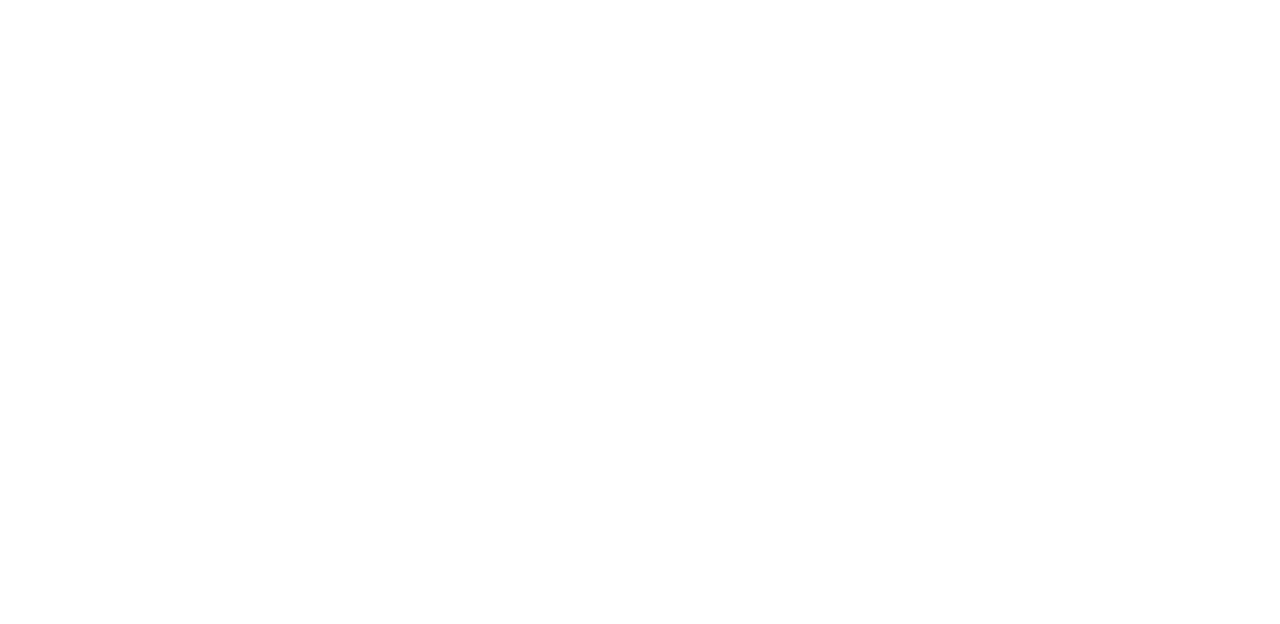
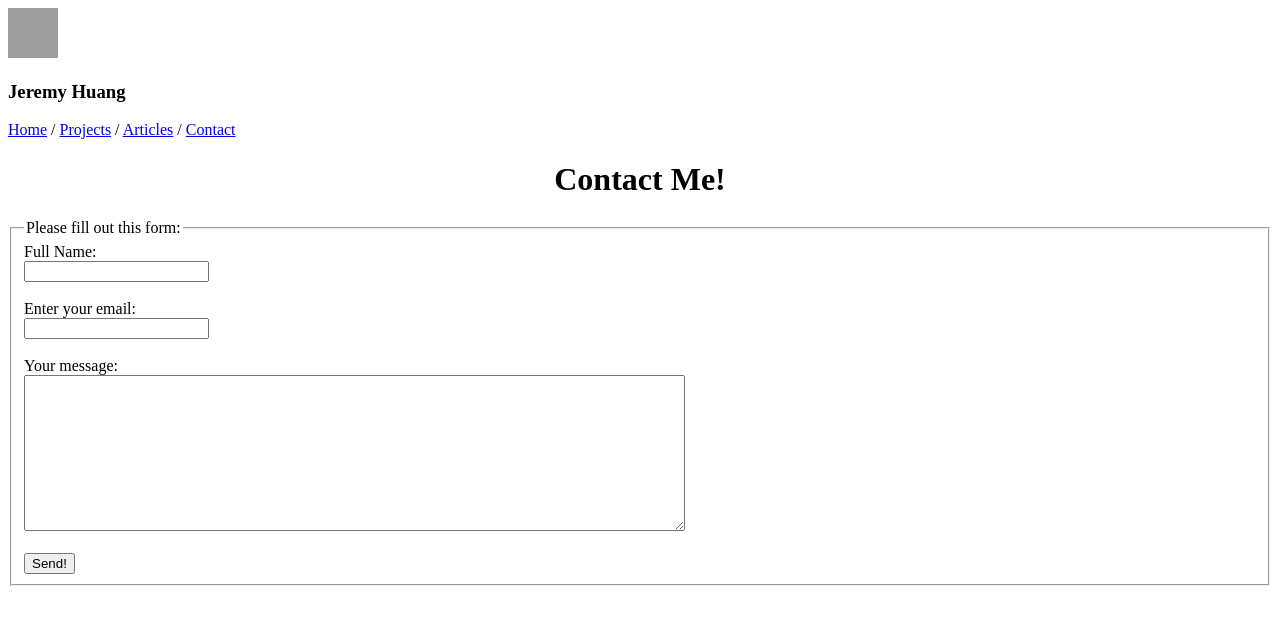
Before and after one commit to MilcToast/roadmap_sh_projects, a plain HTML site: page Frontend_Projects/Basic_HTML_Website/contact.html in a window 1280 px wide. Drawn offline with Linux system fonts and the light colour scheme; grey boxes are pictures that could not be loaded.

Commit message:
update contact.html

```diff
--- a/Frontend_Projects/Basic_HTML_Website/contact.html
+++ b/Frontend_Projects/Basic_HTML_Website/contact.html
@@ -14,6 +14,31 @@
     <meta property="og:type" content="website">
   </head>
   <body>
-
+    <header>
+      <img src="https://encrypted-tbn0.gstatic.com/images?q=tbn:ANd9GcTO21LGQcFpfndRusrGd7f95gilqffPIgCsRgKfakSrii99ttY5P9NmqximZVvDRSG1S2Q&usqp=CAU"
+        alt="amongus booty" width="50" height="50">
+      <h3>Jeremy Huang</h3>
+      <nav>
+        <a title="Visit Homepage!" href="index.html">Home</a> /
+        <a title="Visit Projects!" href="projects.html">Projects</a> /
+        <a title="Articles!" href="articles.html">Articles</a> /
+        <a title="Contact me!" href="contact.html">Contact</a>
+      </nav>
+      <h1 style="text-align:center">Contact Me!</h1>
+    </header>
+    <main>
+      <form>
+        <fieldset>
+          <legend>Please fill out this form:</legend>
+          <label for:"fullName">Full Name: </label> <br>
+          <input type="text" id="fullName" name="fullName"> <br><br>
+          <label for:"email">Enter your email: </label> <br>
+          <input type="email" id="email" name="email"> <br><br>
+          <label for:"message">Your message: </label> <br>
+          <textarea id="message" name="message" rows="10" cols="80"></textarea><br><br>
+          <button type="button" onclick="alert('Message Sent!')">Send!</button>
+        </fieldset>
+      </form>
+    </main>
   </body>
 </html>
```
